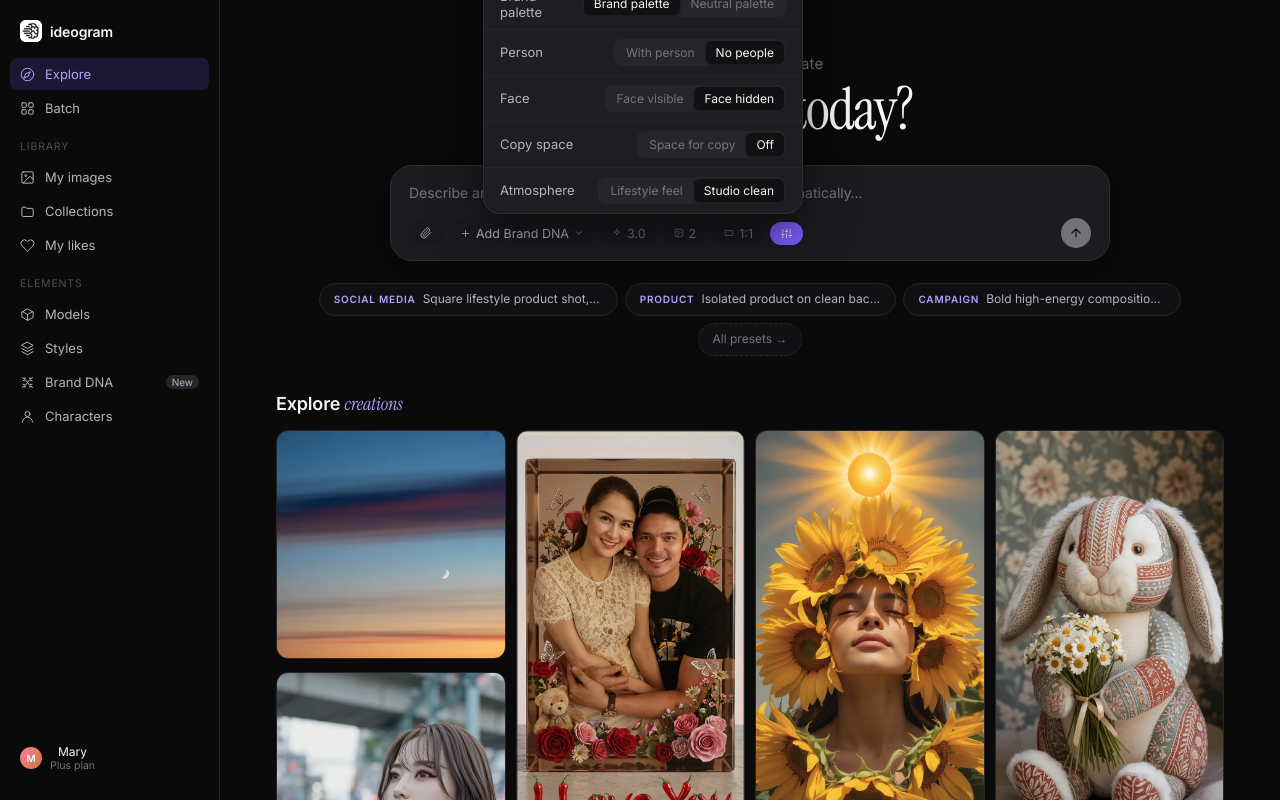
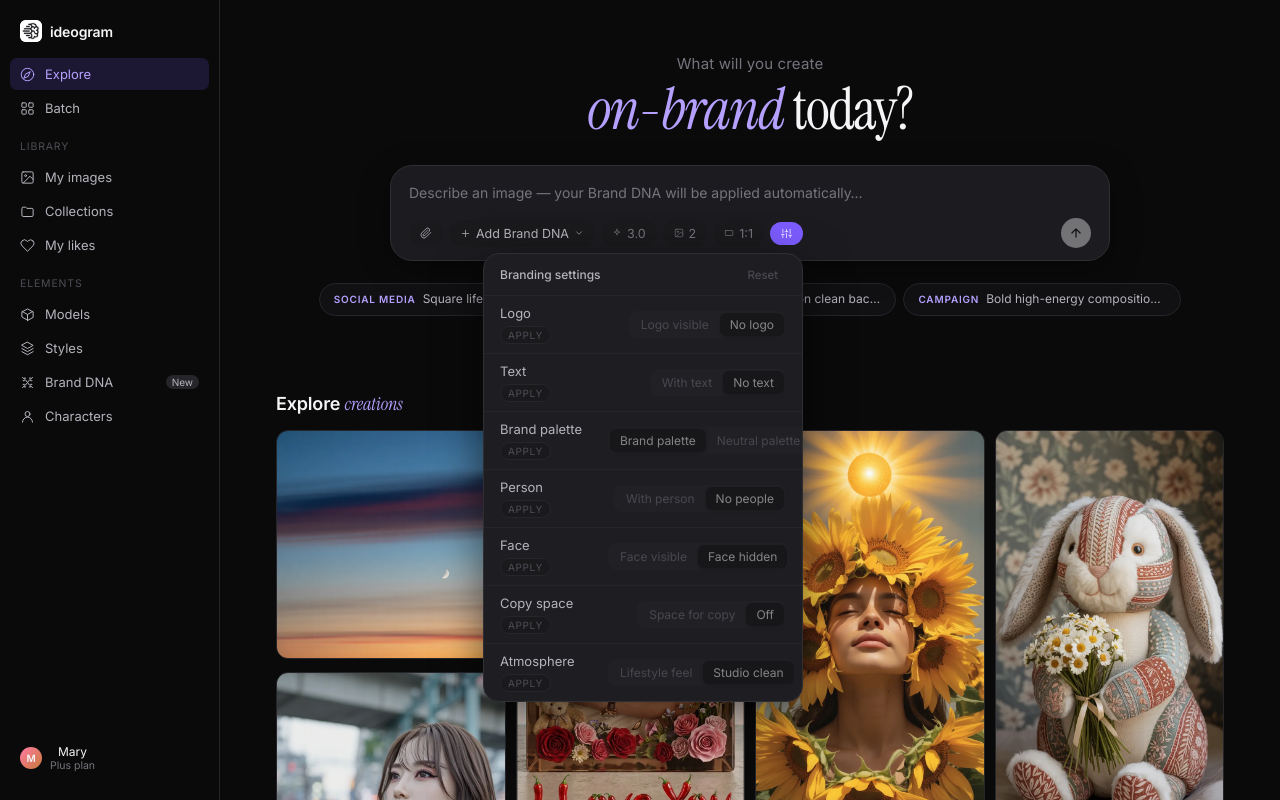
Before and after one commit to oneeyekeh/ideogram-brand-dna, a Next.js app: page / in a window 1280 px wide. Both pictures are taken after a click on the button 786 px from the left and 233 px from the top of the page. Shown: the top 800 px of the page. Built offline with nearby package versions, Linux system fonts and the light colour scheme.

Commit message:
Refine composer brand modifiers

```diff
--- a/app/globals.css
+++ b/app/globals.css
@@ -98,18 +98,24 @@ input, textarea { font: inherit; color: inherit; background: none; border: none;
 .prompt-chip-more:hover { color: var(--text-1); border-color: var(--accent); background: var(--accent-soft); border-style: dashed; }
 
 /* Composer settings panel */
-.composer-settings { position: absolute; bottom: calc(100% + 8px); right: 0; background: #1E1E22; border: 1px solid var(--line-2); border-radius: 16px; overflow: hidden; box-shadow: 0 16px 48px rgba(0,0,0,0.6); width: 320px; z-index: 30; }
+.composer-settings { position: absolute; top: calc(100% + 8px); right: 0; background: #1E1E22; border: 1px solid var(--line-2); border-radius: 16px; overflow: hidden; box-shadow: 0 16px 48px rgba(0,0,0,0.6); width: 320px; z-index: 30; }
 .cs-head { display: flex; align-items: center; justify-content: space-between; padding: 11px 16px 10px; border-bottom: 1px solid var(--line); }
 .cs-head span { font-size: 12px; color: var(--text-2); font-weight: 500; }
 .cs-reset { font-size: 11.5px; color: var(--text-4); padding: 3px 8px; border-radius: 6px; }
 .cs-reset:hover { color: var(--text-2); background: var(--bg-3); }
-.cs-row { display: flex; align-items: center; justify-content: space-between; padding: 9px 16px; border-bottom: 1px solid var(--line); }
+.cs-row { display: flex; align-items: center; justify-content: space-between; gap: 12px; padding: 9px 16px; border-bottom: 1px solid var(--line); }
 .cs-row:last-child { border-bottom: none; }
+.cs-row-main { display: flex; flex-direction: column; gap: 5px; min-width: 96px; }
 .cs-row-label { font-size: 13px; color: var(--text-2); }
+.cs-enable { align-self: flex-start; padding: 2px 7px; border-radius: 100px; font-size: 10px; color: var(--text-4); background: var(--bg-2); border: 1px solid var(--line); text-transform: uppercase; letter-spacing: 0.06em; }
+.cs-enable.active { color: var(--accent-text); background: var(--accent-soft); border-color: rgba(124,92,255,0.42); }
 .cs-row-btns { display: flex; background: var(--bg-3); border-radius: 8px; padding: 2px; gap: 1px; }
+.cs-row-btns.disabled { opacity: 0.48; }
 .cs-opt { padding: 4px 10px; border-radius: 6px; font-size: 12px; color: var(--text-3); transition: all 0.12s; white-space: nowrap; }
 .cs-opt:hover { color: var(--text-2); }
 .cs-opt.active { background: var(--bg-1); color: var(--text-1); box-shadow: 0 1px 3px rgba(0,0,0,0.4); }
+.cs-opt:disabled { cursor: default; }
+.cs-opt:disabled:hover { color: var(--text-3); }
 
 /* Prompt section — inline flip of explore gallery */
 
@@ -284,6 +290,10 @@ input, textarea { font: inherit; color: inherit; background: none; border: none;
 .action-pill { display: inline-flex; align-items: center; gap: 5px; padding: 4px 8px; border: 1px solid var(--line); border-radius: 100px; font-size: 11px; color: var(--text-2); }
 .action-pill:hover { background: var(--bg-hover); color: var(--text-1); }
 .composer-foot { padding: 12px 16px 16px; border-top: 1px solid var(--line); flex-shrink: 0; }
+.composer-brand-strip { display: flex; align-items: center; margin-bottom: 8px; }
+.composer-brand-chip { display: inline-flex; align-items: center; gap: 8px; max-width: 100%; padding: 6px 10px; border-radius: 100px; background: var(--bg-2); border: 1px solid var(--line); color: var(--text-2); font-size: 12px; white-space: nowrap; overflow: hidden; text-overflow: ellipsis; }
+.composer-brand-chip.empty { color: var(--accent-text); background: var(--accent-soft); border-color: rgba(124,92,255,0.34); }
+.composer-brand-chip .pop-pal { flex-shrink: 0; }
 
 .gen-canvas { flex: 1; padding: 32px; overflow-y: auto; height: calc(100vh - 3px); display: flex; flex-direction: column; gap: 28px; }
 .gen-canvas { scrollbar-width: thin; }
--- a/app/page.tsx
+++ b/app/page.tsx
@@ -167,6 +167,8 @@ interface BrandingMod {
   defaultOn: boolean;
 }
 
+type BrandingModState = Record<string, { enabled: boolean; value: boolean }>;
+
 const BRANDING_MODS: BrandingMod[] = [
   { id: 'logo',        label: 'Logo',          onLabel: 'Logo visible',    offLabel: 'No logo',          onTag: 'logo accurately rendered and visible',        offTag: 'no logo',                     defaultOn: false },
   { id: 'text',        label: 'Text',          onLabel: 'With text',       offLabel: 'No text',          onTag: 'brand name as text element in composition',   offTag: 'no text',                     defaultOn: false },
@@ -177,15 +179,23 @@ const BRANDING_MODS: BrandingMod[] = [
   { id: 'lifestyle',   label: 'Atmosphere',    onLabel: 'Lifestyle feel',  offLabel: 'Studio clean',     onTag: 'lifestyle atmosphere and context',            offTag: 'clean studio, minimal context', defaultOn: false },
 ];
 
-function buildPromptWithMods(base: string, mods: Record<string, boolean>): string {
-  const p = base.replace(/, no text$/, '');
+function getDefaultBrandingMods(): BrandingModState {
+  return Object.fromEntries(
+    BRANDING_MODS.map(m => [m.id, { enabled: false, value: m.defaultOn }])
+  ) as BrandingModState;
+}
+
+function buildPromptWithMods(base: string, mods: BrandingModState): string {
   const tags: string[] = [];
   for (const m of BRANDING_MODS) {
-    const isOn = mods[m.id];
-    const tag = isOn ? m.onTag : m.offTag;
+    const state = mods[m.id];
+    if (!state?.enabled) continue;
+    const tag = state.value ? m.onTag : m.offTag;
     if (tag) tags.push(tag);
   }
-  return tags.length ? p + ', ' + tags.join(', ') : p;
+  return tags.length
+    ? `${base}. Brand modifier guidance, apply only where compatible with the selected preset: ${tags.join('; ')}.`
+    : base;
 }
 
 const GALLERY_IMAGES = [
@@ -410,26 +420,23 @@ function Sidebar({ page, setPage }: {
 // ── Composer ──────────────────────────────────────────────────────────────────
 
 function Composer({ value, setValue, onSend, brand, setActiveBrand, activePreset, setPreset,
-  openCreateBrand, brands, attached, setAttached, compact = false }: {
+  openCreateBrand, brands, attached, setAttached, compact = false, hideBrandPicker = false }: {
   value: string; setValue: (v: string) => void; onSend: (prompt: string) => void;
   brand: Brand | null; setActiveBrand: (id: string | null) => void;
   activePreset: string | null; setPreset: (id: string | null) => void;
   openCreateBrand: () => void; brands: Brand[];
   attached: AttachedImage[]; setAttached: React.Dispatch<React.SetStateAction<AttachedImage[]>>;
-  compact?: boolean;
+  compact?: boolean; hideBrandPicker?: boolean;
 }) {
   const [popOpen, setPopOpen] = useState(false);
   const [dragActive, setDragActive] = useState(false);
   const [settingsOpen, setSettingsOpen] = useState(false);
-  const [mods, setMods] = useState<Record<string, boolean>>(
-    () => Object.fromEntries(BRANDING_MODS.map(m => [m.id, m.defaultOn]))
-  );
+  const [mods, setMods] = useState<BrandingModState>(getDefaultBrandingMods);
   const popRef = useRef<HTMLDivElement>(null);
   const fileRef = useRef<HTMLInputElement>(null);
   const taRef = useRef<HTMLTextAreaElement>(null);
   const settingsRef = useRef<HTMLDivElement>(null);
-  const toggleMod = (id: string) => setMods(prev => ({ ...prev, [id]: !prev[id] }));
-  const activeMods = BRANDING_MODS.filter(m => mods[m.id] !== m.defaultOn).length;
+  const activeMods = BRANDING_MODS.filter(m => mods[m.id]?.enabled).length;
 
   useEffect(() => {
     const h = (e: MouseEvent) => {
@@ -528,7 +535,7 @@ function Composer({ value, setValue, onSend, brand, setActiveBrand, activePreset
         <input ref={fileRef} type="file" className="upload-input" accept="image/*" multiple onChange={handleAttach}/>
 
         {/* Brand DNA picker */}
-        <div style={{position:'relative'}} ref={popRef}>
+        {!hideBrandPicker && <div style={{position:'relative'}} ref={popRef}>
           <button className={`tool-pill ${brand ? 'active' : 'brand-empty'}`} onClick={()=>setPopOpen(o=>!o)}>
             {brand
               ? <><span className="swatch" style={{background:brand.palette[1]}}/>{brand.name.split(' ')[0]} DNA</>
@@ -561,12 +568,14 @@ function Composer({ value, setValue, onSend, brand, setActiveBrand, activePreset
               </div>
             </div>
           )}
-        </div>
+        </div>}
 
         {/* Fake display pills */}
+        {!compact && <>
           <span className="tool-pill-display"><Icon name="sparkle" size={10}/> 3.0</span>
           <span className="tool-pill-display"><Icon name="image2" size={10}/> 2</span>
           <span className="tool-pill-display"><Icon name="ratio" size={10}/> 1:1</span>
+        </>}
 
         {/* More settings */}
         <div style={{position:'relative'}} ref={settingsRef}>
@@ -579,23 +588,39 @@ function Composer({ value, setValue, onSend, brand, setActiveBrand, activePreset
             <div className="composer-settings">
               <div className="cs-head">
                 <span>Branding settings</span>
-                <button className="cs-reset" onClick={() => setMods(Object.fromEntries(BRANDING_MODS.map(m => [m.id, m.defaultOn])))}>Reset</button>
-              </div>
-              {BRANDING_MODS.map(m => (
-                <div key={m.id} className="cs-row">
+                <button className="cs-reset" onClick={() => setMods(getDefaultBrandingMods())}>Reset</button>
+              </div>
+              {BRANDING_MODS.map(m => {
+                const state = mods[m.id] ?? { enabled: false, value: m.defaultOn };
+                return (
+                  <div key={m.id} className={`cs-row ${state.enabled ? 'enabled' : ''}`}>
+                    <div className="cs-row-main">
                       <span className="cs-row-label">{m.label}</span>
-                  <div className="cs-row-btns">
-                    <button className={`cs-opt ${mods[m.id] ? 'active' : ''}`}
-                      onClick={() => setMods(p => ({...p, [m.id]: true}))}>
+                      <button
+                        className={`cs-enable ${state.enabled ? 'active' : ''}`}
+                        onClick={() => setMods(p => ({
+                          ...p,
+                          [m.id]: { ...(p[m.id] ?? { value: m.defaultOn }), enabled: !(p[m.id]?.enabled ?? false) },
+                        }))}
+                      >
+                        {state.enabled ? 'Applied' : 'Apply'}
+                      </button>
+                    </div>
+                    <div className={`cs-row-btns ${state.enabled ? '' : 'disabled'}`}>
+                      <button className={`cs-opt ${state.value ? 'active' : ''}`}
+                        disabled={!state.enabled}
+                        onClick={() => setMods(p => ({...p, [m.id]: { enabled: true, value: true }}))}>
                         {m.onLabel}
                       </button>
-                    <button className={`cs-opt ${!mods[m.id] ? 'active' : ''}`}
-                      onClick={() => setMods(p => ({...p, [m.id]: false}))}>
+                      <button className={`cs-opt ${!state.value ? 'active' : ''}`}
+                        disabled={!state.enabled}
+                        onClick={() => setMods(p => ({...p, [m.id]: { enabled: true, value: false }}))}>
                         {m.offLabel ?? 'Off'}
                       </button>
                     </div>
                   </div>
-              ))}
+                );
+              })}
             </div>
           )}
         </div>
@@ -935,10 +960,23 @@ function ExplorePage({ brand, brands, activeBrand, setActiveBrand, prompt, setPr
             ))}
           </div>
           <div className="composer-foot">
+            <div className="composer-brand-strip">
+              {brand ? (
+                <div className="composer-brand-chip">
+                  <span className="pop-pal">{brand.palette.slice(0,4).map((c,i)=><span key={i} style={{background:c}}/>)}</span>
+                  <span>{brand.name} DNA</span>
+                </div>
+              ) : (
+                <button className="composer-brand-chip empty" onClick={openCreateBrand}>
+                  <Icon name="plus" size={11}/>
+                  <span>Add Brand DNA</span>
+                </button>
+              )}
+            </div>
             <Composer value={prompt} setValue={setPrompt} onSend={onSend}
               brand={brand} setActiveBrand={setActiveBrand} brands={brands}
               activePreset={activePreset} setPreset={setPreset}
-              openCreateBrand={openCreateBrand} attached={attached} setAttached={setAttached} compact/>
+              openCreateBrand={openCreateBrand} attached={attached} setAttached={setAttached} compact hideBrandPicker/>
           </div>
         </div>
 
```
Lines whose indentation alone changed are shown as unchanged.
